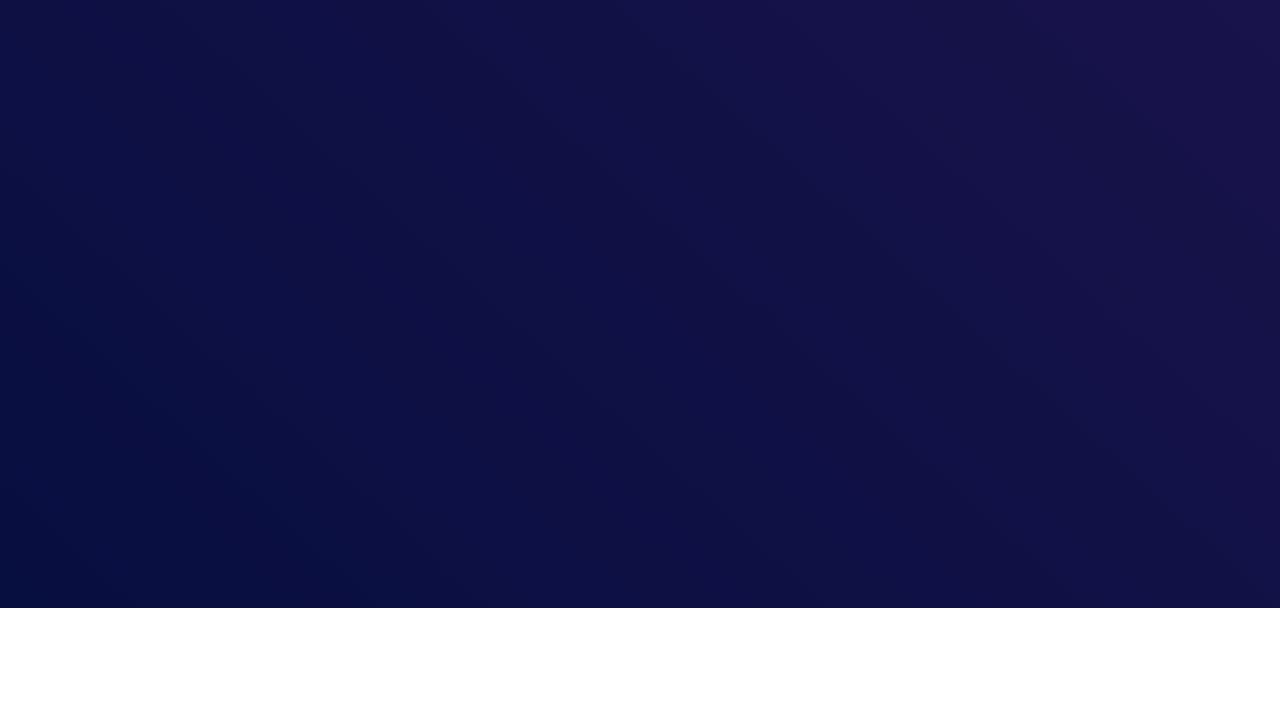
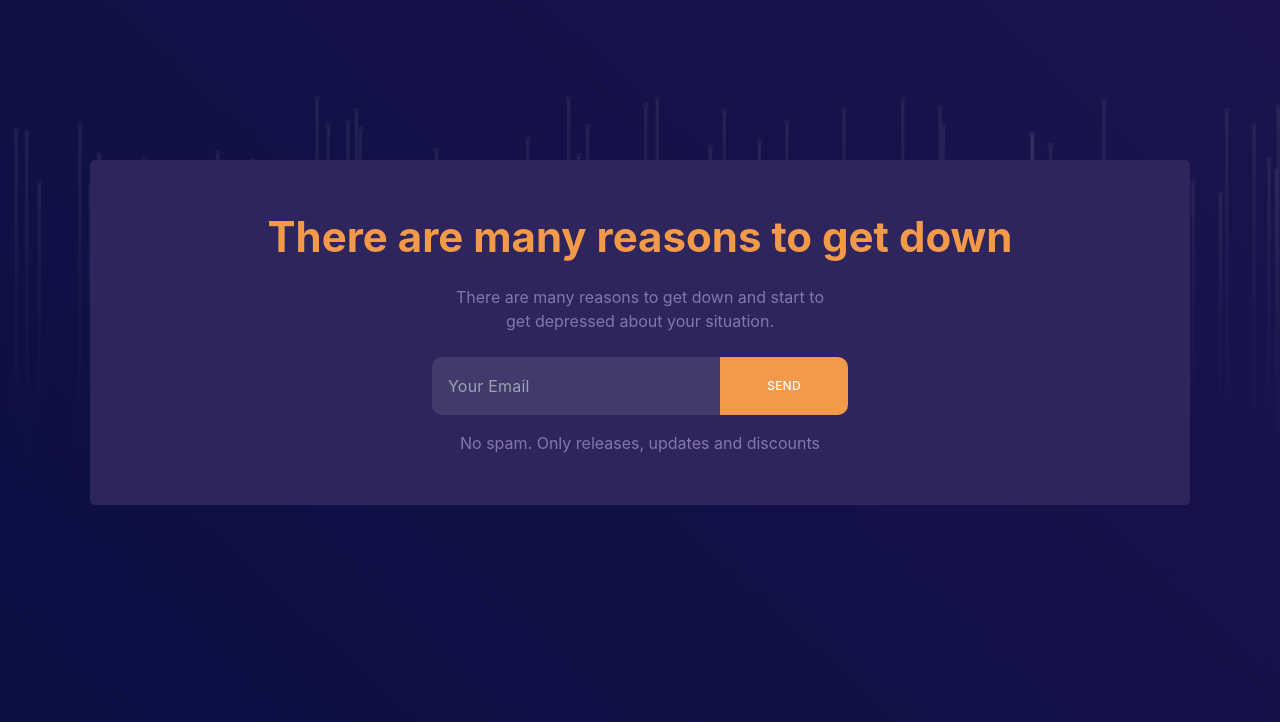
Before and after one commit to VladKa-K/Processing-Company, a website: page index.html in a window 1280 px wide. Shown: the part 3750-4472 px from the top of the page. Before the commit the page ends 4358 px from the top, so only its background shows below. Drawn offline with nearby package versions, Linux system fonts and the light colour scheme; files that its build step writes are made by us from their sources; files whose address does not match are found by name.

Commit message:
s-cta-mail section was added and styled

```diff
--- a/index.html
+++ b/index.html
@@ -309,6 +309,28 @@
       </div>
     </section>
 
+    <section class="s-cta-mail">
+      <div class="s-cta-mail__pattern">
+      </div>
+      <div class="container">
+        <div class="s-cta-mail__wrapper">
+          <div class="s-cta-mail__box">
+            <h2 class="s-cta-mail__title">There are many reasons to get down</h2>
+            <div class="s-cta-mail__description">
+              <p>There are many reasons to get down and start to get depressed about your situation.</p>
+            </div>
+            <form action="#" class="s-cta-mail__form">
+              <input type="email" placeholder="Your Email">
+              <input type="submit" value="Send">
+            </form>
+            <div class="s-cta-mail__form-description">
+              <p>No spam. Only releases, updates and discounts</p>
+            </div>
+          </div>
+        </div>
+      </div>
+    </section>
+
     <br><br><br><br><br><br><br><br><br><br><br><br><br><br><br><br><br><br><br><br><br><br>
   </main>
 <script src="dist/js/app.js"></script>
--- /dev/null
+++ b/src/scss/4-Sections/_sections.cta-mail.scss
@@ -0,0 +1,53 @@
+.s-cta-mail {
+    @apply py-8 relative text-center;
+    @apply md:py-11;
+    @apply lg:py-20;
+
+    .container {
+        @apply relative;
+    }
+}
+
+.s-cta-mail__pattern {
+    @apply hidden absolute w-full h-full max-w-[1440px] top-[15px] left-1/2 transform -translate-x-1/2 bg-[url('/src/img/cta-mail-pattern.svg')] bg-contain bg-no-repeat;
+    @apply md:block;
+}
+
+.s-cta-mail__wrapper {
+    @apply bg-[#1a134b] rounded-[5px] overflow-hidden;
+}
+
+.s-cta-mail__box {
+    @apply py-[50px] px-4 bg-purple/[19%];
+    @apply md:px-[50px];
+}
+
+.s-cta-mail__title {
+    @apply text-orange mb-5;
+}
+
+.s-cta-mail__description {
+    @apply max-w-[396px] mx-auto mb-6;
+}
+
+.s-cta-mail__form {
+    @apply mb-4 flex justify-center;
+
+    input[type="email"] {
+        @apply font-default font-normal leading-14 tracking-[0.2px] text-white/20 bg-[#F6F6F6]/[10%] outline-none py-[18px] px-4 rounded-tl-[10px] rounded-bl-[10px] w-[70%];
+        @apply md:w-[288px];
+    }
+
+    input[type="submit"] {
+        @apply font-default font-medium text-s leading-16 tracking-[0.2px] uppercase text-center bg-orange p-[18px] text-white rounded-tr-[10px] rounded-br-[10px] w-[30%] cursor-pointer;
+        @apply transition-all duration-300;
+        @apply md:w-32;
+
+        &:hover {
+            @apply opacity-75;
+        }
+    }
+}
+
+.s-cta-mail__form-description {
+}
--- a/src/scss/4-Sections/_sections.scss
+++ b/src/scss/4-Sections/_sections.scss
@@ -4,3 +4,4 @@
 @import 'sections.content-cols';
 @import 'sections.title-cta';
 @import 'sections.cols-img-content-grid';
+@import 'sections.cta-mail';
```
Also changed, not shown: src/img/cta-mail-pattern.svg (added).
